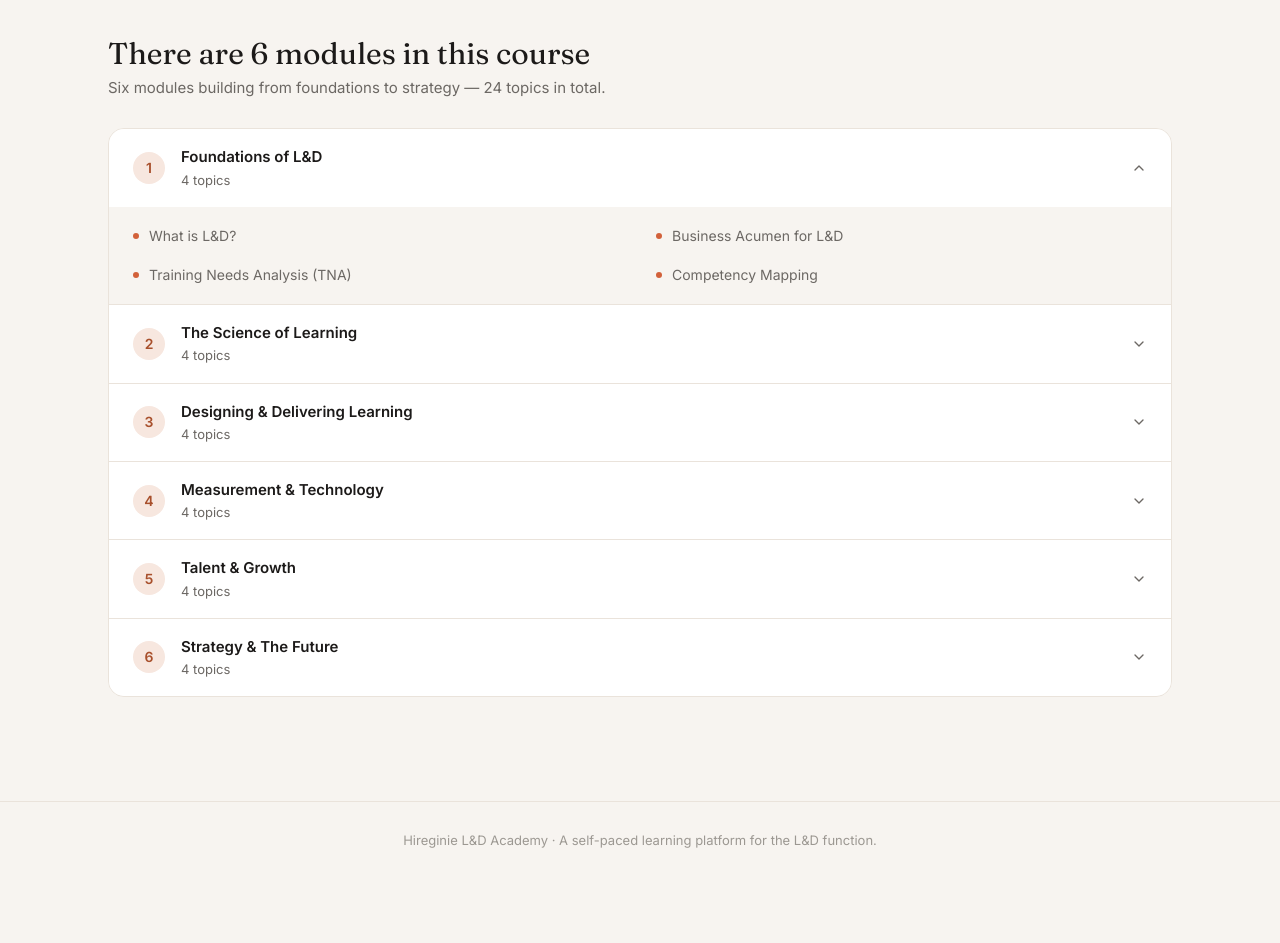
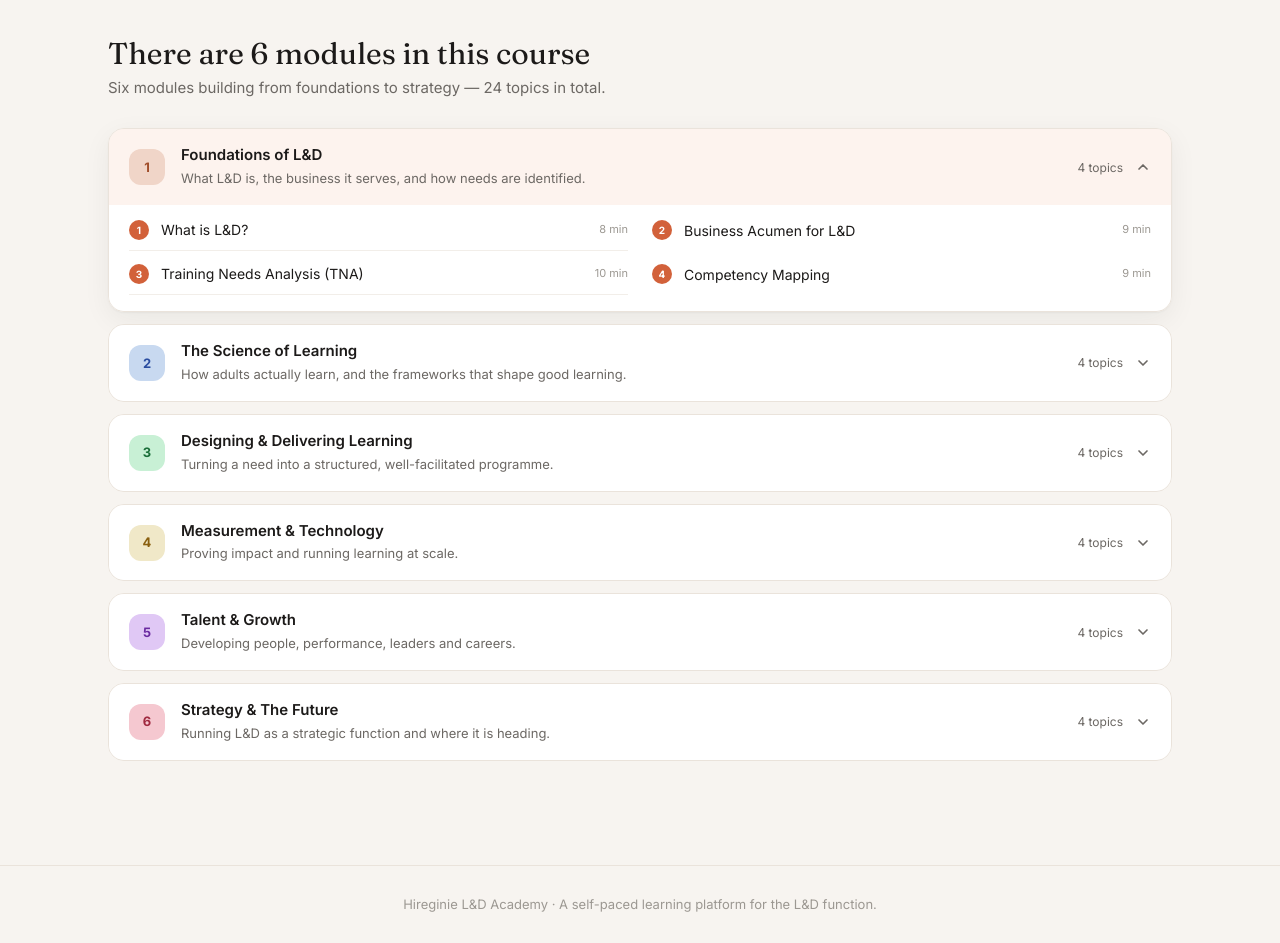
Before and after one commit to Poohja00/hireginie-ld-academy, a React (Vite) app: page / in a window 1280 px wide. Shown: the part 800-1743 px from the top of the page. Before the commit the page ends 1679 px from the top, so only its background shows below. Built offline with nearby package versions, Linux system fonts and the light colour scheme.

Commit message:
Redesign module accordion with colors, blurbs, topic numbering and read times

```diff
--- a/src/views/Landing.jsx
+++ b/src/views/Landing.jsx
@@ -7,35 +7,55 @@ import { useApp } from '../app-context.jsx'
 import { Icon } from '../icons.jsx'
 import { Button, pageMotion } from '../ui.jsx'
 
+const MODULE_COLORS = [
+  { bg: 'bg-[#fdf3ee]', badge: 'bg-[#f0d5c8] text-[#a04d2a]', dot: 'bg-[#d2613a]' },
+  { bg: 'bg-[#eef4fd]', badge: 'bg-[#c8d9f0] text-[#2a4da0]', dot: 'bg-[#3a61d2]' },
+  { bg: 'bg-[#f0fdf4]', badge: 'bg-[#c8f0d5] text-[#1a6e39]', dot: 'bg-[#22a355]' },
+  { bg: 'bg-[#fdf8ee]', badge: 'bg-[#f0e8c8] text-[#8a6010]', dot: 'bg-[#c8920a]' },
+  { bg: 'bg-[#f5eeff]', badge: 'bg-[#e0c8f5] text-[#6a2aa0]', dot: 'bg-[#9b4dd2]' },
+  { bg: 'bg-[#fff0f3]', badge: 'bg-[#f5c8d0] text-[#a02a40]', dot: 'bg-[#d23a55]' },
+]
+
 function ModuleAccordion() {
   const [open, setOpen] = useState(0)
   return (
-    <div className="border border-line rounded-2xl overflow-hidden divide-y divide-line">
+    <div className="flex flex-col gap-3">
       {MODULES.map((m, i) => {
         const ts = TOPICS.filter((t) => t.m === m.id)
         const isOpen = open === i
+        const c = MODULE_COLORS[i] || MODULE_COLORS[0]
         return (
-          <div key={m.id}>
+          <motion.div
+            key={m.id}
+            initial={{ opacity: 0, y: 16 }}
+            whileInView={{ opacity: 1, y: 0 }}
+            viewport={{ once: true, margin: '-40px' }}
+            transition={{ delay: i * 0.05, type: 'spring', stiffness: 240, damping: 26 }}
+            className={`rounded-2xl border border-line overflow-hidden transition-shadow ${isOpen ? 'shadow-[var(--shadow-soft)]' : ''}`}
+          >
             <button
               onClick={() => setOpen(isOpen ? -1 : i)}
-              className="w-full flex items-center gap-4 px-6 py-4 text-left bg-surface hover:bg-surface2 transition-colors"
+              className={`w-full flex items-center gap-4 px-5 py-4 text-left transition-colors ${isOpen ? c.bg : 'bg-surface hover:bg-surface2'}`}
             >
-              <div className="w-8 h-8 rounded-full bg-accent-soft text-accent-d grid place-items-center flex-none text-sm font-semibold">
+              <div className={`w-9 h-9 rounded-xl grid place-items-center flex-none text-[13px] font-bold ${c.badge}`}>
                 {m.n}
               </div>
               <div className="flex-1 min-w-0">
-                <div className="font-semibold text-[15px]">{m.title}</div>
-                <div className="text-[13px] text-muted">{ts.length} topics</div>
+                <div className="font-semibold text-[15px] leading-snug">{m.title}</div>
+                <div className="text-[13px] text-muted mt-0.5">{m.blurb}</div>
               </div>
+              <div className="flex items-center gap-3 flex-none">
+                <span className="hidden sm:block text-[12px] text-muted whitespace-nowrap">{ts.length} topics</span>
                 <motion.svg
                   animate={{ rotate: isOpen ? 180 : 0 }}
                   transition={{ duration: 0.2 }}
                   width="16" height="16" viewBox="0 0 24 24" fill="none"
-                stroke="currentColor" strokeWidth="2" strokeLinecap="round" strokeLinejoin="round"
+                  stroke="currentColor" strokeWidth="2.5" strokeLinecap="round" strokeLinejoin="round"
                   className="text-muted flex-none"
                 >
                   <path d="M6 9l6 6 6-6" />
                 </motion.svg>
+              </div>
             </button>
             <AnimatePresence initial={false}>
               {isOpen && (
@@ -45,20 +65,25 @@ function ModuleAccordion() {
                   animate={{ height: 'auto', opacity: 1 }}
                   exit={{ height: 0, opacity: 0 }}
                   transition={{ duration: 0.22, ease: 'easeInOut' }}
-                  className="overflow-hidden bg-bg"
+                  className="overflow-hidden"
                 >
-                  <div className="px-6 py-3 grid sm:grid-cols-2 gap-x-8 gap-y-1">
-                    {ts.map((t) => (
-                      <div key={t.id} className="flex items-center gap-2.5 py-1.5 text-[14px] text-muted">
-                        <span className="w-1.5 h-1.5 rounded-full bg-accent flex-none" />
-                        {t.title}
+                  <div className="px-5 pt-1 pb-4 grid sm:grid-cols-2 gap-x-6 gap-y-0.5 bg-surface">
+                    {ts.map((t, ti) => (
+                      <div key={t.id} className="flex items-center gap-3 py-2 border-b border-line/60 last:border-0 sm:even:border-0">
+                        <span className={`w-5 h-5 rounded-full grid place-items-center flex-none text-[10px] font-bold text-white ${c.dot}`}>
+                          {ti + 1}
+                        </span>
+                        <div className="flex-1 min-w-0">
+                          <span className="text-[14px] text-ink">{t.title}</span>
+                        </div>
+                        <span className="text-[11px] text-faint flex-none">{t.read} min</span>
                       </div>
                     ))}
                   </div>
                 </motion.div>
               )}
             </AnimatePresence>
-          </div>
+          </motion.div>
         )
       })}
     </div>
```
Lines whose indentation alone changed are shown as unchanged.
